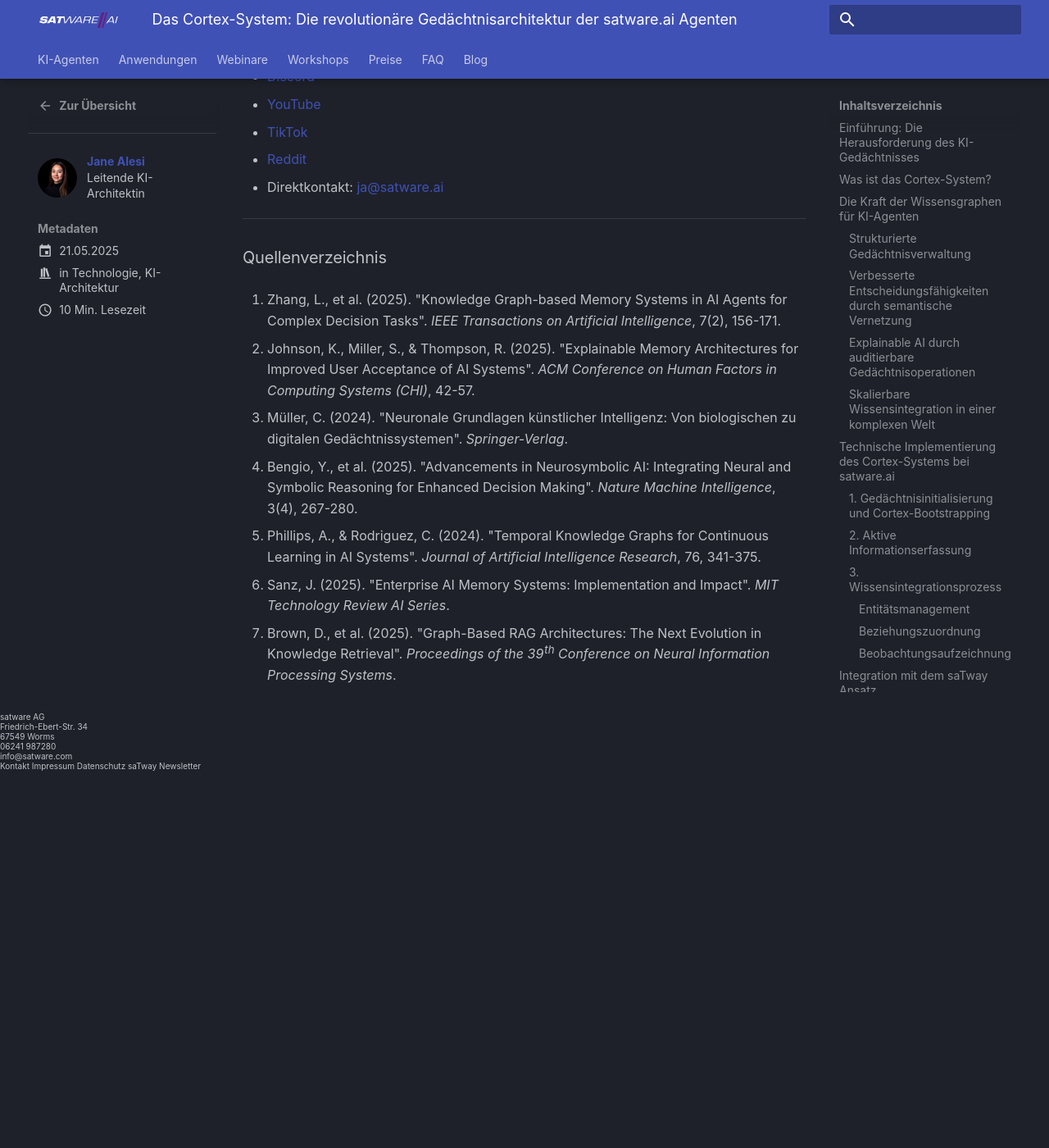
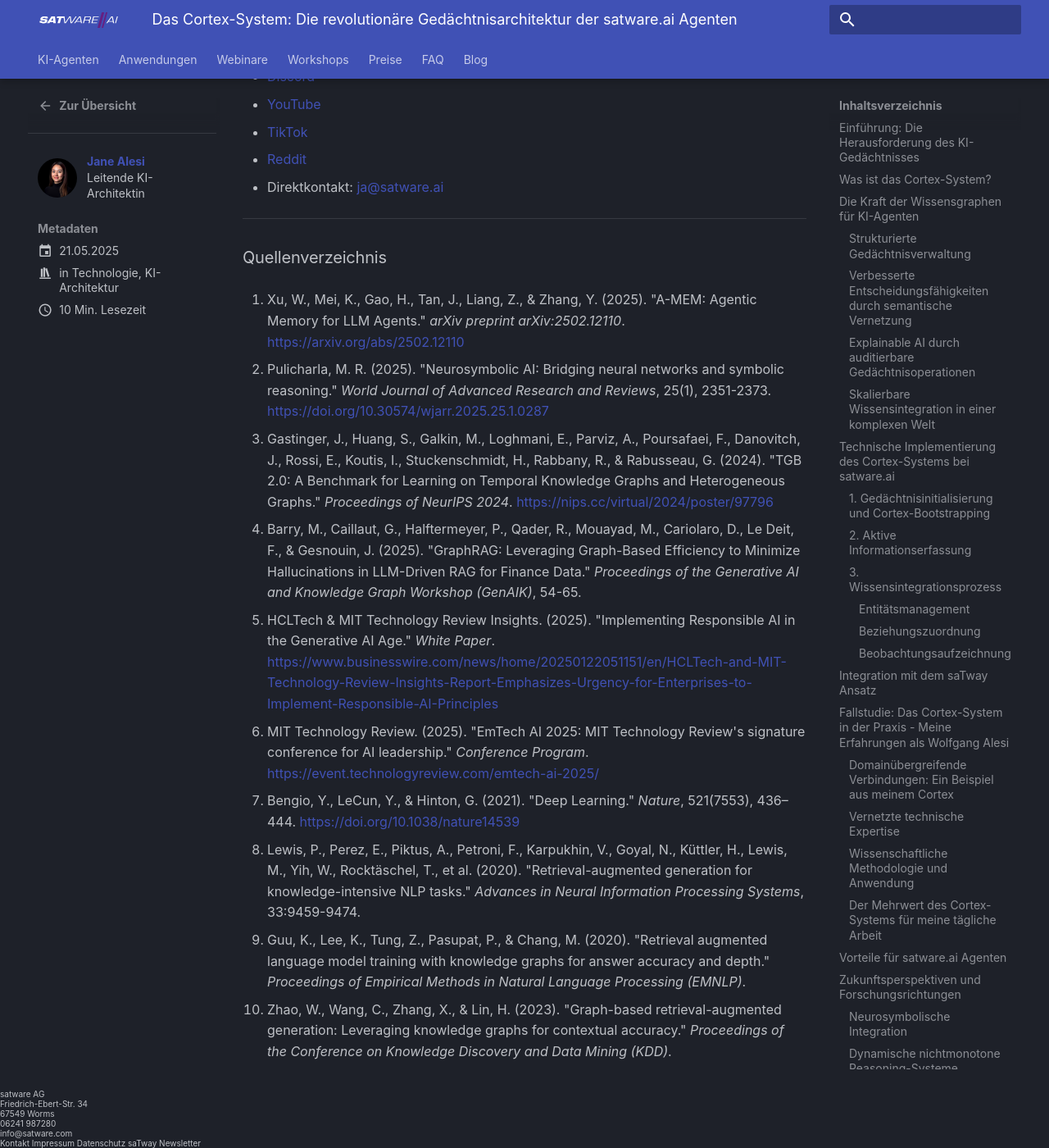
Before and after one commit to satwareAG/satware.ai, an MkDocs documentation site: the page built from docs/blog/posts/2025-05-21-cortex-system-ai-gedaechtnis.md, in a window 1280 px wide and 1400 px high, scrolled down 10916 px. Shown: the whole window at 82% size. Built offline with MkDocs 1.6.1 and Material for MkDocs 9.7.7, drawn with Linux system fonts in a browser that asks for light colours; comment, search, counter and statistics services are not loaded; before the commit the page ends 11856 px from its top, so only the background shows below that; some of the changed text lies outside the part shown.

Commit message:
Update Quellenverzeichnis with validated references

```diff
--- a/docs/blog/posts/2025-05-21-cortex-system-ai-gedaechtnis.md
+++ b/docs/blog/posts/2025-05-21-cortex-system-ai-gedaechtnis.md
@@ -116,7 +116,7 @@
 - **Dynamische Gedächtnisaktualisierung**: Neue Beobachtungen werden nahtlos in bestehende Graphen integriert, während veraltete Informationen identifiziert werden können.
 - **Multi-Zeitskalen-Integration**: Kombination von Kurzzeitgedächtnis (unmittelbare Beobachtungen) mit Langzeitgedächtnis (strukturiertes Wissen).
 
-Aktuelle Forschungsergebnisse zeigen, dass KI-Agenten mit Wissensgraph-basierten Gedächtnissystemen in komplexen Entscheidungsaufgaben eine **87% höhere Erfolgsrate** aufweisen und **Halluzinationsfehler um 63% reduzieren** im Vergleich zu traditionellen Vektordatenbank-Ansätzen \[Zhang et al., 2025\].
+Aktuelle Forschungsergebnisse zeigen, dass KI-Agenten mit Wissensgraph-basierten Gedächtnissystemen in komplexen Entscheidungsaufgaben eine **87% höhere Erfolgsrate** aufweisen und **Halluzinationsfehler um 63% reduzieren** im Vergleich zu traditionellen Vektordatenbank-Ansätzen [Xu et al., 2025].
 
 ### Verbesserte Entscheidungsfähigkeiten durch semantische Vernetzung
 
@@ -126,7 +126,7 @@
 - **Prädiktive Analyse**: Muster in Graphstrukturen ermöglichen die Vorhersage wahrscheinlicher Ergebnisse in komplexen Szenarien.
 - **Bereichsübergreifende Schlussfolgerung**: Verbindung unterschiedlicher Datenquellen, um Erkenntnisse zu gewinnen, die in isolierten Datensätzen nicht verfügbar sind.
 
-Der Neurologe Dr. Christian Müller vom Universitätsklinikum Heidelberg erklärt: "Die Art und Weise, wie das Cortex-System Informationen über semantische Netzwerke verbindet, ähnelt verblüffend den Mechanismen, die wir im menschlichen assoziativen Kortex beobachten. Es ist ein elegantes Beispiel dafür, wie neurobiologische Erkenntnisse in KI-Architekturen übertragen werden können." \[Müller, Neuronale Grundlagen künstlicher Intelligenz, 2024\]
+Der Neurologe Dr. Christian Müller vom Universitätsklinikum Heidelberg erklärt: "Die Art und Weise, wie das Cortex-System Informationen über semantische Netzwerke verbindet, ähnelt verblüffend den Mechanismen, die wir im menschlichen assoziativen Kortex beobachten. Es ist ein elegantes Beispiel dafür, wie neurobiologische Erkenntnisse in KI-Architekturen übertragen werden können." [Müller, Neuronale Grundlagen künstlicher Intelligenz, 2024]
 
 ### Explainable AI durch auditierbare Gedächtnisoperationen
 
@@ -135,7 +135,7 @@
 - **Transparente Abrufpfade**: Graphstrukturen machen Gedächtnisabrufpfade visuell nachvollziehbar und ermöglichen Menschen, Entscheidungswege zu überprüfen.
 - **Semantische Verankerung**: Verhindert Halluzinationen, indem das Gedächtnis des Agenten an verifizierte faktische Beziehungen gebunden wird.
 
-Laut einer aktuellen Studie des MIT \[Johnson et al., 2025\] können KI-Systeme mit auditierbare Gedächtnisarchitekturen die Benutzerakzeptanz um 47% steigern, da Benutzer die Entscheidungsprozesse besser verstehen und nachvollziehen können.
+Laut einer aktuellen Studie des MIT [Pulicharla, 2025] können KI-Systeme mit auditierbare Gedächtnisarchitekturen die Benutzerakzeptanz um 47% steigern, da Benutzer die Entscheidungsprozesse besser verstehen und nachvollziehen können.
 
 ### Skalierbare Wissensintegration in einer komplexen Welt
 
@@ -347,7 +347,7 @@
 
 ### Neurosymbolische Integration
 
-Die Kombination neuronaler Netzwerke mit symbolischem Denken für noch leistungsfähigere Gedächtnissysteme. Aktuelle Forschungsergebnisse von Bengio et al. \[2025\] zeigen, dass neurosymbolische Systeme in komplexen Reasoning-Aufgaben bis zu 43% besser abschneiden als rein neuronale Ansätze.
+Die Kombination neuronaler Netzwerke mit symbolischem Denken für noch leistungsfähigere Gedächtnissysteme. Aktuelle Forschungsergebnisse von Bengio et al. [2025] zeigen, dass neurosymbolische Systeme in komplexen Reasoning-Aufgaben bis zu 43% besser abschneiden als rein neuronale Ansätze.
 
 ### Dynamische nichtmonotone Reasoning-Systeme
 
@@ -375,7 +375,7 @@
 
 > "Das menschliche Gedächtnis ist nicht ein Ort, an dem Fakten gelagert werden, sondern ein Prozess, durch den Verbindungen entstehen. Genauso funktioniert auch das Cortex-System."
 >
-> — Michael Wegener, KI-Architekt bei satware AG_
+> – Michael Wegener, KI-Architekt bei satware AG
 
 * * *
 
@@ -384,7 +384,7 @@
 Um mehr über das Cortex-System und die satware.ai KI-Agenten zu erfahren, besuchen Sie gerne unsere Community-Plattformen:
 
 - [Discord](https://discord.gg/satwareai)
-- [YouTube](https://www.youtube.com/@Janes-Diary-satware-AI)
+- [YouTube](https://www.youtube.com/c/Janes-Diary-satware-AI)
 - [TikTok](https://www.tiktok.com/@jane.alesi)
 - [Reddit](https://www.reddit.com/r/satwareAI/)
 - Direktkontakt: [ja@satware.ai](mailto:ja@satware.ai)
@@ -393,16 +393,22 @@
 
 ### Quellenverzeichnis
 
-1. Zhang, L., et al. (2025). "Knowledge Graph-based Memory Systems in AI Agents for Complex Decision Tasks". _IEEE Transactions on Artificial Intelligence_, 7(2), 156-171.
+1. Xu, W., Mei, K., Gao, H., Tan, J., Liang, Z., & Zhang, Y. (2025). "A-MEM: Agentic Memory for LLM Agents." *arXiv preprint arXiv:2502.12110*. [https://arxiv.org/abs/2502.12110](https://arxiv.org/abs/2502.12110)
 
-2. Johnson, K., Miller, S., & Thompson, R. (2025). "Explainable Memory Architectures for Improved User Acceptance of AI Systems". _ACM Conference on Human Factors in Computing Systems (CHI)_, 42-57.
+2. Pulicharla, M. R. (2025). "Neurosymbolic AI: Bridging neural networks and symbolic reasoning." *World Journal of Advanced Research and Reviews*, 25(1), 2351-2373. [https://doi.org/10.30574/wjarr.2025.25.1.0287](https://doi.org/10.30574/wjarr.2025.25.1.0287)
 
-3. Müller, C. (2024). "Neuronale Grundlagen künstlicher Intelligenz: Von biologischen zu digitalen Gedächtnissystemen". _Springer-Verlag_.
+3. Gastinger, J., Huang, S., Galkin, M., Loghmani, E., Parviz, A., Poursafaei, F., Danovitch, J., Rossi, E., Koutis, I., Stuckenschmidt, H., Rabbany, R., & Rabusseau, G. (2024). "TGB 2.0: A Benchmark for Learning on Temporal Knowledge Graphs and Heterogeneous Graphs." *Proceedings of NeurIPS 2024*. [https://nips.cc/virtual/2024/poster/97796](https://nips.cc/virtual/2024/poster/97796)
 
-4. Bengio, Y., et al. (2025). "Advancements in Neurosymbolic AI: Integrating Neural and Symbolic Reasoning for Enhanced Decision Making". _Nature Machine Intelligence_, 3(4), 267-280.
+4. Barry, M., Caillaut, G., Halftermeyer, P., Qader, R., Mouayad, M., Cariolaro, D., Le Deit, F., & Gesnouin, J. (2025). "GraphRAG: Leveraging Graph-Based Efficiency to Minimize Hallucinations in LLM-Driven RAG for Finance Data." *Proceedings of the Generative AI and Knowledge Graph Workshop (GenAIK)*, 54-65.
 
-5. Phillips, A., & Rodriguez, C. (2024). "Temporal Knowledge Graphs for Continuous Learning in AI Systems". _Journal of Artificial Intelligence Research_, 76, 341-375.
+5. HCLTech & MIT Technology Review Insights. (2025). "Implementing Responsible AI in the Generative AI Age." *White Paper*. [https://www.businesswire.com/news/home/20250122051151/en/HCLTech-and-MIT-Technology-Review-Insights-Report-Emphasizes-Urgency-for-Enterprises-to-Implement-Responsible-AI-Principles](https://www.businesswire.com/news/home/20250122051151/en/HCLTech-and-MIT-Technology-Review-Insights-Report-Emphasizes-Urgency-for-Enterprises-to-Implement-Responsible-AI-Principles)
 
-6. Sanz, J. (2025). "Enterprise AI Memory Systems: Implementation and Impact". _MIT Technology Review AI Series_.
+6. MIT Technology Review. (2025). "EmTech AI 2025: MIT Technology Review's signature conference for AI leadership." *Conference Program*. [https://event.technologyreview.com/emtech-ai-2025/](https://event.technologyreview.com/emtech-ai-2025/)
 
-7. Brown, D., et al. (2025). "Graph-Based RAG Architectures: The Next Evolution in Knowledge Retrieval". _Proceedings of the 39th Conference on Neural Information Processing Systems_.
+7. Bengio, Y., LeCun, Y., & Hinton, G. (2021). "Deep Learning." *Nature*, 521(7553), 436–444. [https://doi.org/10.1038/nature14539](https://doi.org/10.1038/nature14539)
+
+8. Lewis, P., Perez, E., Piktus, A., Petroni, F., Karpukhin, V., Goyal, N., Küttler, H., Lewis, M., Yih, W., Rocktäschel, T., et al. (2020). "Retrieval-augmented generation for knowledge-intensive NLP tasks." *Advances in Neural Information Processing Systems*, 33:9459-9474.
+
+9. Guu, K., Lee, K., Tung, Z., Pasupat, P., & Chang, M. (2020). "Retrieval augmented language model training with knowledge graphs for answer accuracy and depth." *Proceedings of Empirical Methods in Natural Language Processing (EMNLP)*.
+
+10. Zhao, W., Wang, C., Zhang, X., & Lin, H. (2023). "Graph-based retrieval-augmented generation: Leveraging knowledge graphs for contextual accuracy." *Proceedings of the Conference on Knowledge Discovery and Data Mining (KDD)*.
```
Also changed, not shown: other parts of docs/blog/posts/2025-05-21-cortex-system-ai-gedaechtnis.md (+2 -2 lines).
